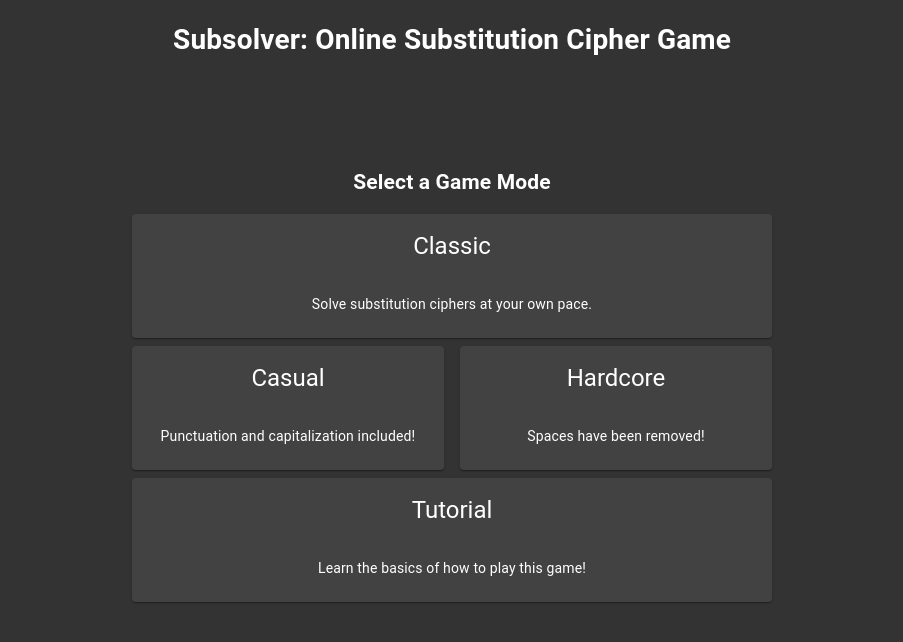
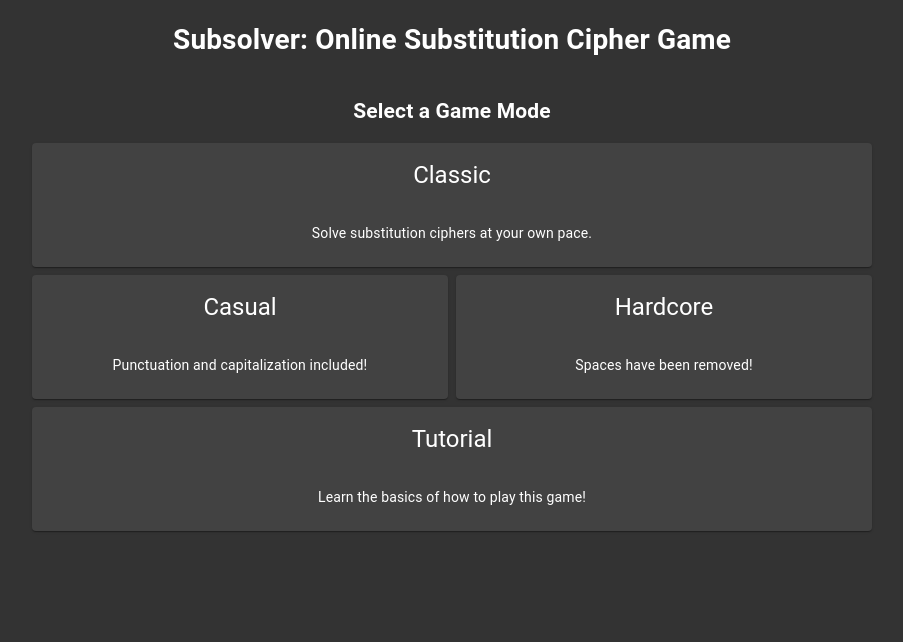
Before and after one commit to evinism/subsolver2, a React (Create React App) app: page / in a window 1280 px wide. Shown: the top 642 px of the page, without its empty margins (188-1091 px from the left). Built offline with nearby package versions, Linux system fonts and the light colour scheme.

Commit message:
Style changes in the home grid view

```diff
--- a/src/pages/Home.css
+++ b/src/pages/Home.css
@@ -2,11 +2,25 @@
   text-decoration: none;
 }
 
-.home-page .main-content {
-  top: calc(23vh - 6rem);
-  max-width: 40rem;
+.home-page > h1 {
+  flex-shrink: 1;
 }
 
 .home-page {
   text-align: center;
+  display: flex;
+  flex-direction: column;
 }
+
+.game-mode-card {
+  height: 100%;
+}
+
+@media only screen and (max-width: 720px) {
+  .home-page .home-page-subtitle {
+    display: none;
+  }
+  .home-page .home-page-subtitle {
+    display: none;
+  }
+}
--- a/src/pages/Home.tsx
+++ b/src/pages/Home.tsx
@@ -9,47 +9,54 @@ interface GameModeLinkProps {
 }
 
 const GameModeLink = ({ to, title, description }: GameModeLinkProps) => (
-  <Grid item xs>
   <Link to={to}>
     <Card className="game-mode-card">
       <CardHeader title={title} />
       <CardContent>{description}</CardContent>
     </Card>
   </Link>
-  </Grid>
 );
 
 const Home = () => (
   <div className="home-page">
-    <h1>Subsolver: Online Substitution Cipher Game</h1>
+    <h1>
+      Subsolver
+      <span className="home-page-subtitle">
+        : Online Substitution Cipher Game
+      </span>
+    </h1>
     <article className="main-content">
       <h2>Select a Game Mode</h2>
-      <Grid container spacing={2}>
+      <Grid container spacing={1}>
+        <Grid item xs={12}>
           <GameModeLink
             to="/classic"
             title="Classic"
             description="Solve substitution ciphers at your own pace."
           />
         </Grid>
-      <Grid container spacing={2}>
+        <Grid item xs={6}>
           <GameModeLink
             to="/casual"
             title="Casual"
             description="Punctuation and capitalization included!"
           />
+        </Grid>
+        <Grid item xs={6}>
           <GameModeLink
             to="/hard"
             title="Hardcore"
             description="Spaces have been removed!"
           />
         </Grid>
-      <Grid container spacing={2}>
+        <Grid item xs={12}>
           <GameModeLink
             to="/tutorial"
             title="Tutorial"
             description="Learn the basics of how to play this game!"
           />
         </Grid>
+      </Grid>
     </article>
   </div>
 );
```
Lines whose indentation alone changed are shown as unchanged.
